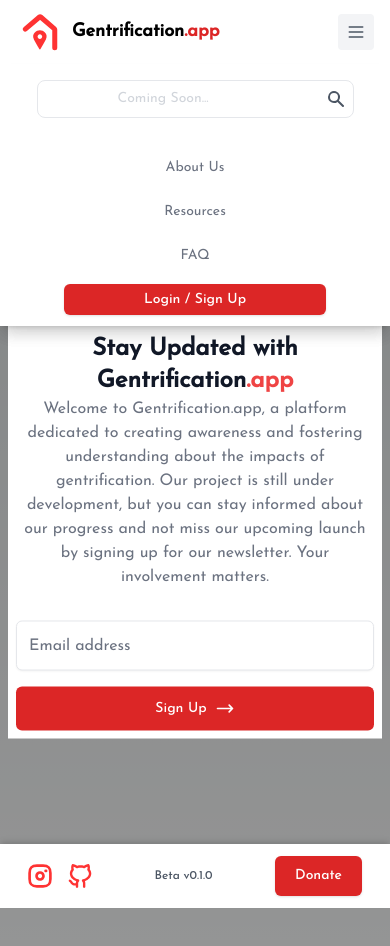
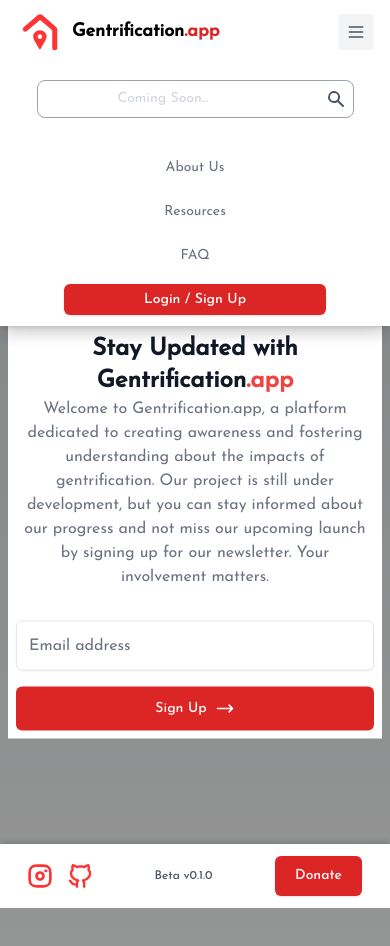
Before and after one commit to martintmv-git/gentrification_app, a Next.js app: page / in a window 390 px wide. Both pictures are taken after a click on the button 356 px from the left and 32 px from the top of the page. Shown: the top 946 px of the page. Built offline with nearby package versions, Linux system fonts and the light colour scheme; no server answers.

Commit message:
mobile nav update

```diff
--- a/src/app/components/NavBar.js
+++ b/src/app/components/NavBar.js
@@ -134,7 +134,7 @@ const NavBar = () => {
             <form className="w-full mb-4">
               <div className="relative w-full">
                 <input
-                  className="py-2 px-20 rounded-lg border-gray-200 text-sm placeholder-gray-300 focus:z-10 w-full"
+                  className="py-2 px-20 rounded-lg border-gray-400 text-sm placeholder-gray-300 focus:z-10 w-full"
                   placeholder="Coming Soon..."
                   type="text"
                   disabled
```
